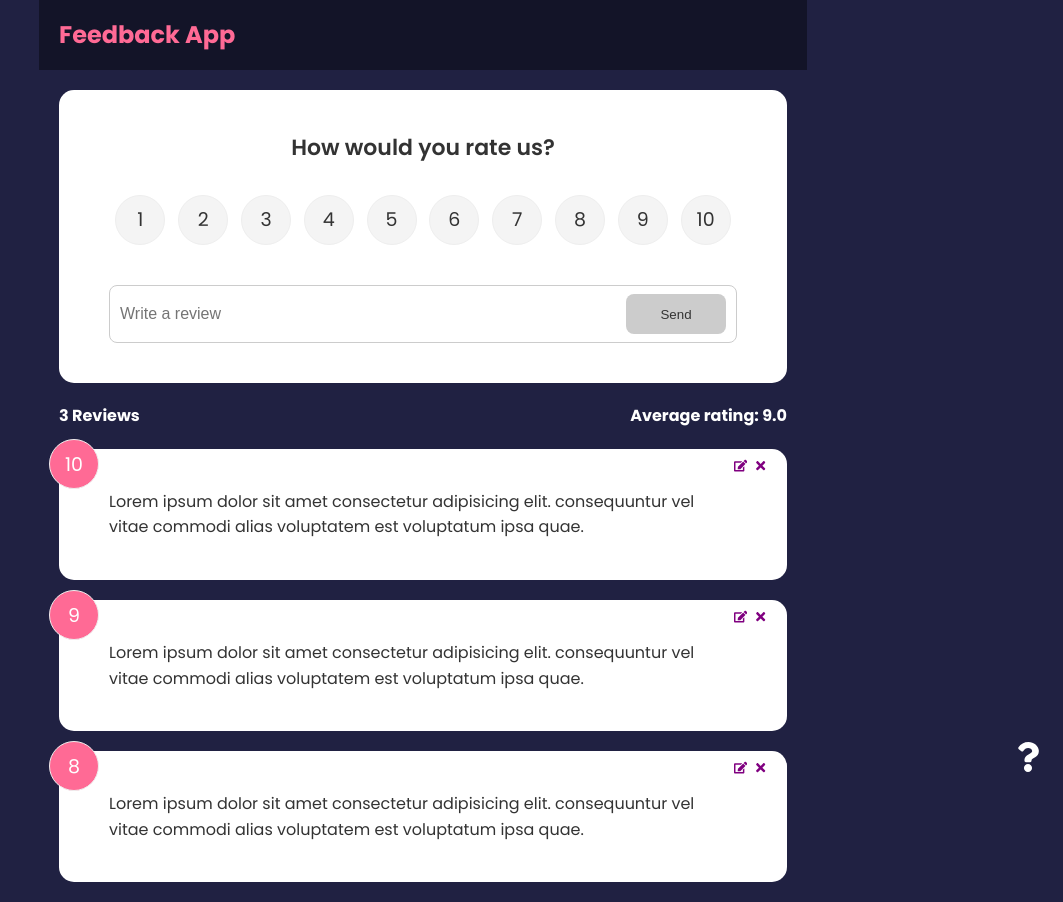
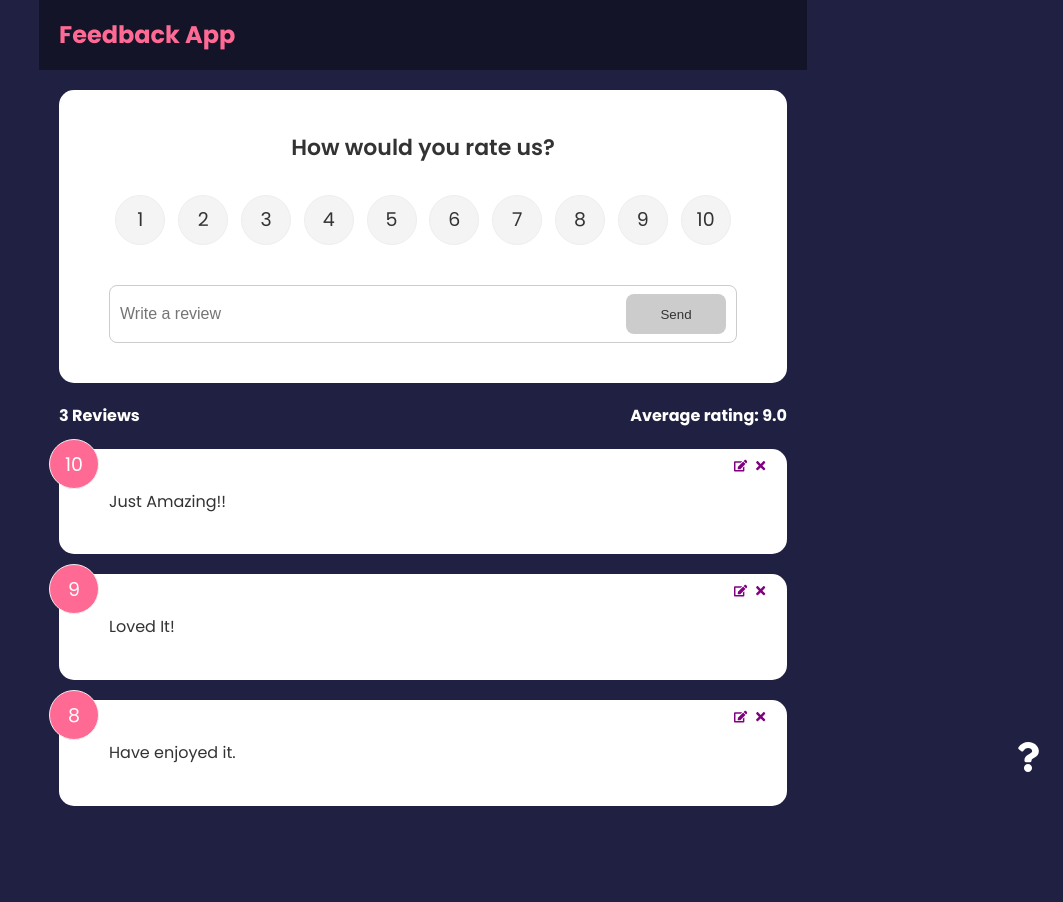
Before and after one commit to manali2909/feedbak-app, a React (Create React App) app: page / in a window 1280 px wide. Shown: the whole page, without its empty margins (217-1280 px from the left). After the commit the page ends 826 px from the top, so only its background shows below. Built offline with nearby package versions, Linux system fonts and the light colour scheme.

Commit message:
Changed default dtest messages

```diff
--- a/src/data/FeedbackData.js
+++ b/src/data/FeedbackData.js
@@ -2,17 +2,17 @@
     {
       id: 1,
       rating: 10,
-      text: 'Lorem ipsum dolor sit amet consectetur adipisicing elit. consequuntur vel vitae commodi alias voluptatem est voluptatum ipsa quae.',
+      text: 'Just Amazing!!',
     },
     {
       id: 2,
       rating: 9,
-      text: 'Lorem ipsum dolor sit amet consectetur adipisicing elit. consequuntur vel vitae commodi alias voluptatem est voluptatum ipsa quae.',
+      text: 'Loved It!',
     },
     {
       id: 3,
       rating: 8,
-      text: 'Lorem ipsum dolor sit amet consectetur adipisicing elit. consequuntur vel vitae commodi alias voluptatem est voluptatum ipsa quae.',
+      text: 'Have enjoyed it.',
     },
   ]
 
```
